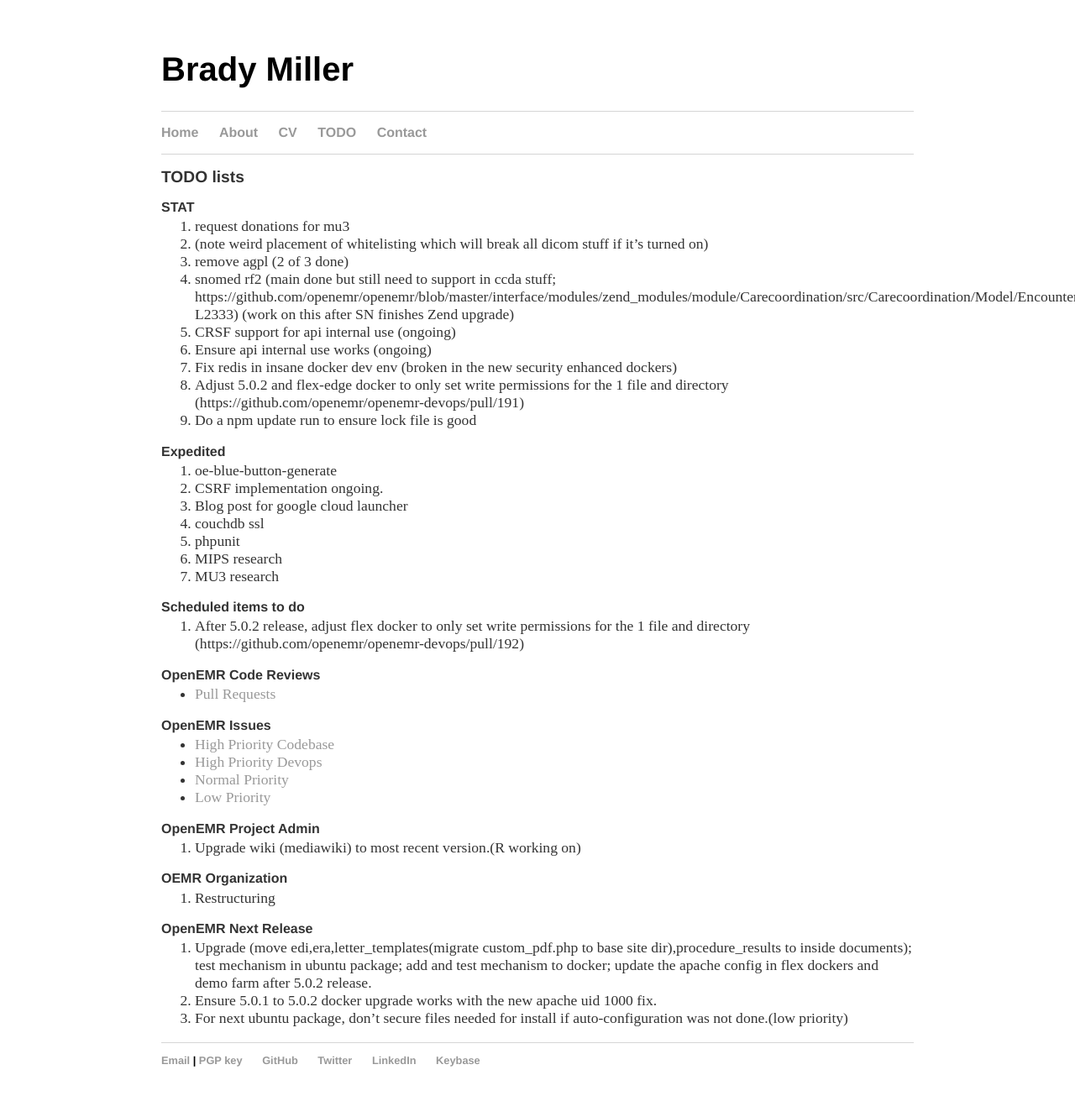
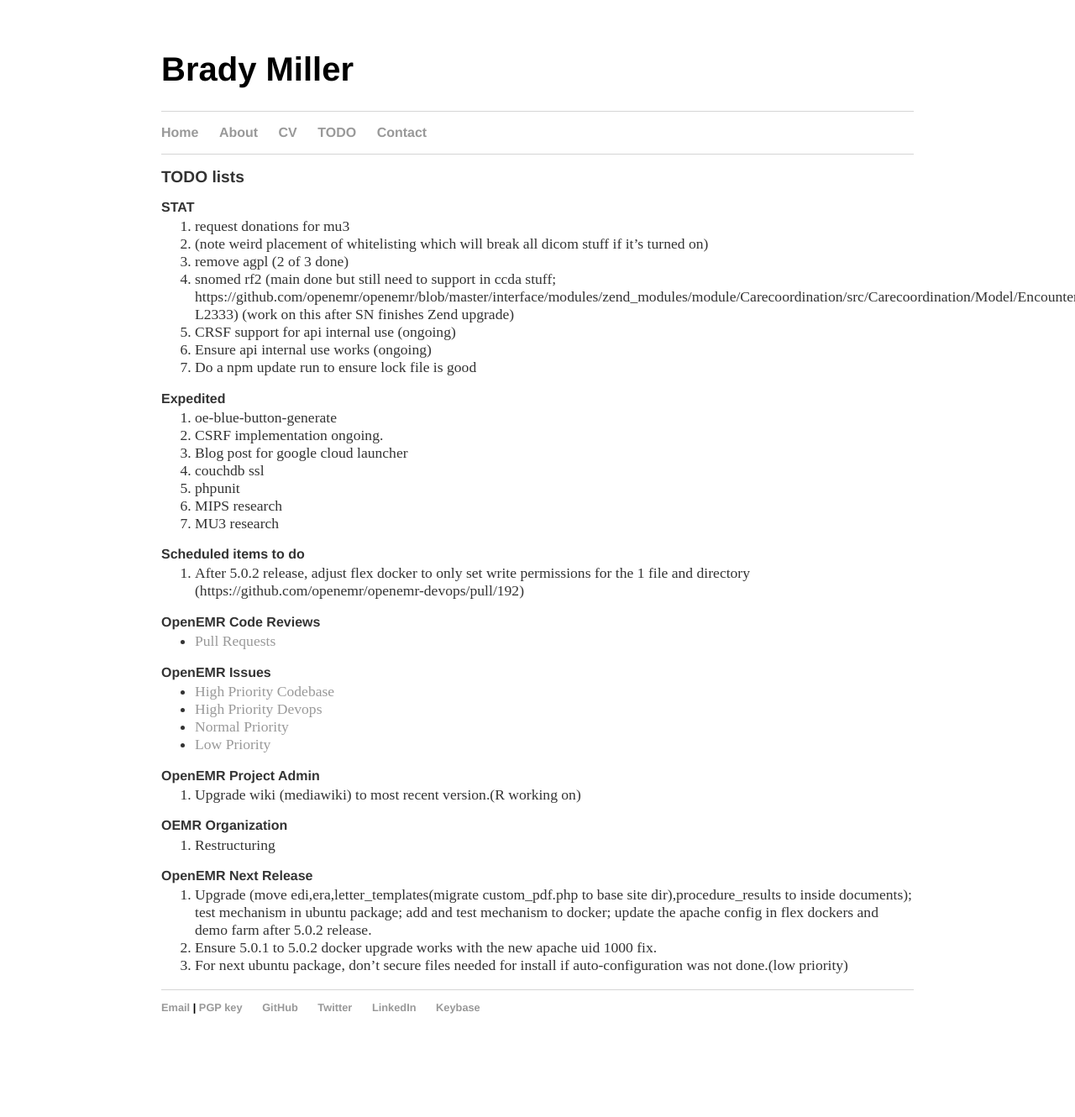
Before and after one commit to bradymiller/bradymiller.github.io, a Jekyll site: the page built from todo/index.md, in a window 1280 px wide. Shown: the whole page at 84% size. Built offline with Jekyll 4.4.1, drawn with Linux system fonts in a browser that asks for light colours; our own code applies the rules of GitHub Pages for plain Markdown files; after the commit the page ends 1267 px from its top, so only the background shows below that.

Commit message:
Update index.md

```diff
--- a/todo/index.md
+++ b/todo/index.md
@@ -10,8 +10,6 @@
 1. snomed rf2 (main done but still need to support in ccda stuff; https://github.com/openemr/openemr/blob/master/interface/modules/zend_modules/module/Carecoordination/src/Carecoordination/Model/EncounterccdadispatchTable.php#L2316-L2333) (work on this after SN finishes Zend upgrade)
 1. CRSF support for api internal use (ongoing)
 1. Ensure api internal use works (ongoing)
-1. Fix redis in insane docker dev env (broken in the new security enhanced dockers)
-1. Adjust 5.0.2 and flex-edge docker to only set write permissions for the 1 file and directory (https://github.com/openemr/openemr-devops/pull/191)
 1. Do a npm update run to ensure lock file is good
 
 ### Expedited
```
